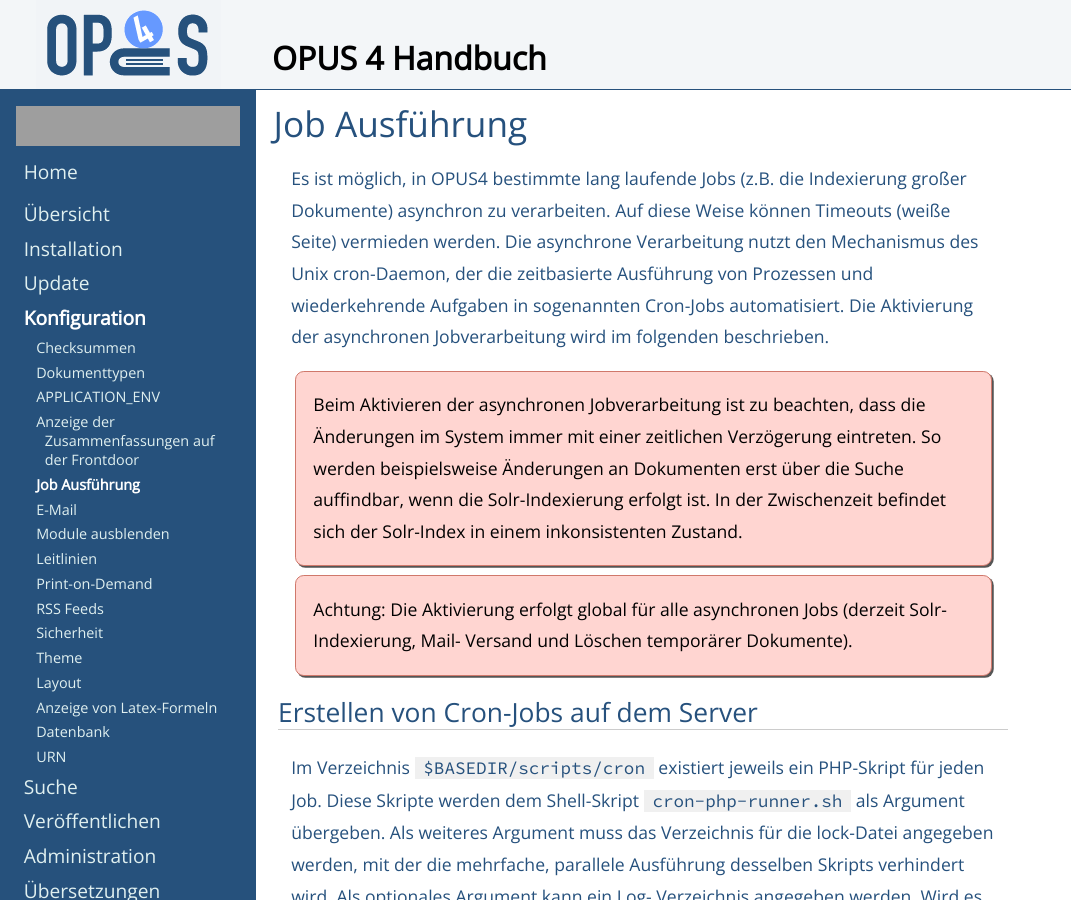
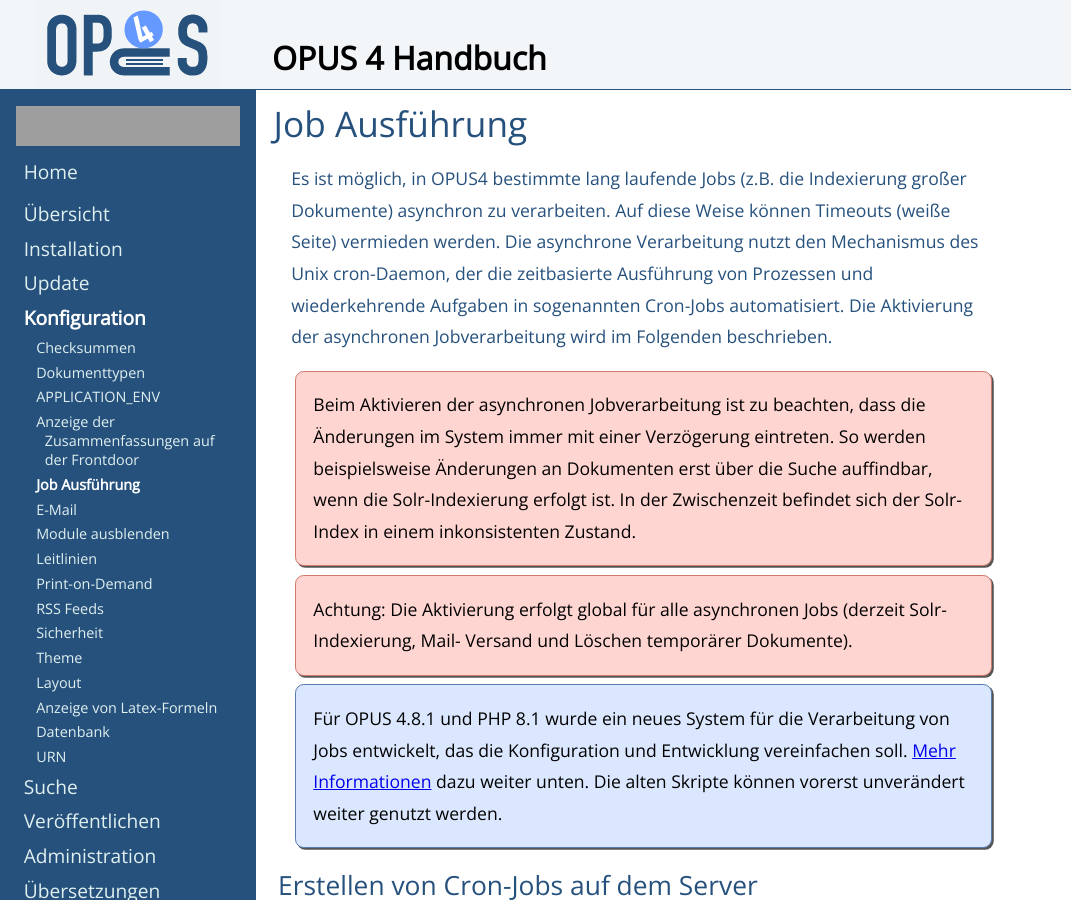
Before and after one commit to OPUS4/userdoc, a Jekyll site: the page built from config/jobs.md, in a window 1280 px wide and 900 px high, cut to the strip 0-900 px from the top of the window. Shown: the whole strip, without its empty margins (0-1071 px from the left). Built offline with Jekyll 4.4.1, drawn with Linux system fonts in a browser that asks for light colours; some of the changed text lies outside the part shown; grey boxes are pictures that could not be loaded.

Commit message:
#118 Initial entry for using Crunz

```diff
--- a/config/jobs.md
+++ b/config/jobs.md
@@ -8,11 +8,11 @@ Es ist möglich, in OPUS4 bestimmte lang laufende Jobs (z.B. die Indexierung gro
 asynchron zu verarbeiten. Auf diese Weise können Timeouts (weiße Seite) vermieden werden. Die
 asynchrone Verarbeitung nutzt den Mechanismus des Unix cron-Daemon, der die zeitbasierte
 Ausführung von Prozessen und wiederkehrende Aufgaben in sogenannten Cron-Jobs automatisiert.
-Die Aktivierung der asynchronen Jobverarbeitung wird im folgenden beschrieben.
+Die Aktivierung der asynchronen Jobverarbeitung wird im Folgenden beschrieben.
 
 <p class="warning">
 Beim Aktivieren der asynchronen Jobverarbeitung ist zu beachten, dass die Änderungen im
-System immer mit einer zeitlichen Verzögerung eintreten. So werden beispielsweise Änderungen
+System immer mit einer Verzögerung eintreten. So werden beispielsweise Änderungen
 an Dokumenten erst über die Suche auffindbar, wenn die Solr-Indexierung erfolgt ist. In der
 Zwischenzeit befindet sich der Solr-Index in einem inkonsistenten Zustand.
 </p>
@@ -20,6 +20,12 @@ Zwischenzeit befindet sich der Solr-Index in einem inkonsistenten Zustand.
 <p class="warning">
 Achtung: Die Aktivierung erfolgt global für alle asynchronen Jobs (derzeit Solr-Indexierung, Mail-
 Versand und Löschen temporärer Dokumente).
+</p>
+
+<p class="info" markdown="1">
+Für OPUS 4.8.1 und PHP 8.1 wurde ein neues System für die Verarbeitung von Jobs entwickelt, das
+die Konfiguration und Entwicklung vereinfachen soll. [Mehr Informationen](#neue-jobverarbeitung-mit-crunz)
+dazu weiter unten. Die alten Skripte können vorerst unverändert weiter genutzt werden.
 </p>
 
 ## Erstellen von Cron-Jobs auf dem Server
@@ -122,3 +128,13 @@ Bereich unter [Zugriffskontrolle der IP-Bereich](../admin/security.html#ip-adres
 für das Monitoring freigeschaltet werden,
 ansonsten ist die URL von außen nicht erreichbar.
 </p>
+
+## Neue Jobverarbeitung mit Crunz
+
+Mit OPUS 4.8.1 wurde ein neues System für die Verarbeitung von Jobs eingeführt, das
+[Crunz](https://github.com/lavary/crunz) verwendet, um die Anzahl der notwendigen
+Cron-Jobs aus einen zu reduzieren.
+
+Mit Crunz muss nur noch ein Cron-Job angelegt werden, der dann jede Minute aufgerufen wird, um zu
+prüfen, ob ein OPUS 4 Job ausgeführt werden muss. Die Konfiguration der einzelnen Jobs erfolgt
+dann innerhalb von OPUS 4.
```
